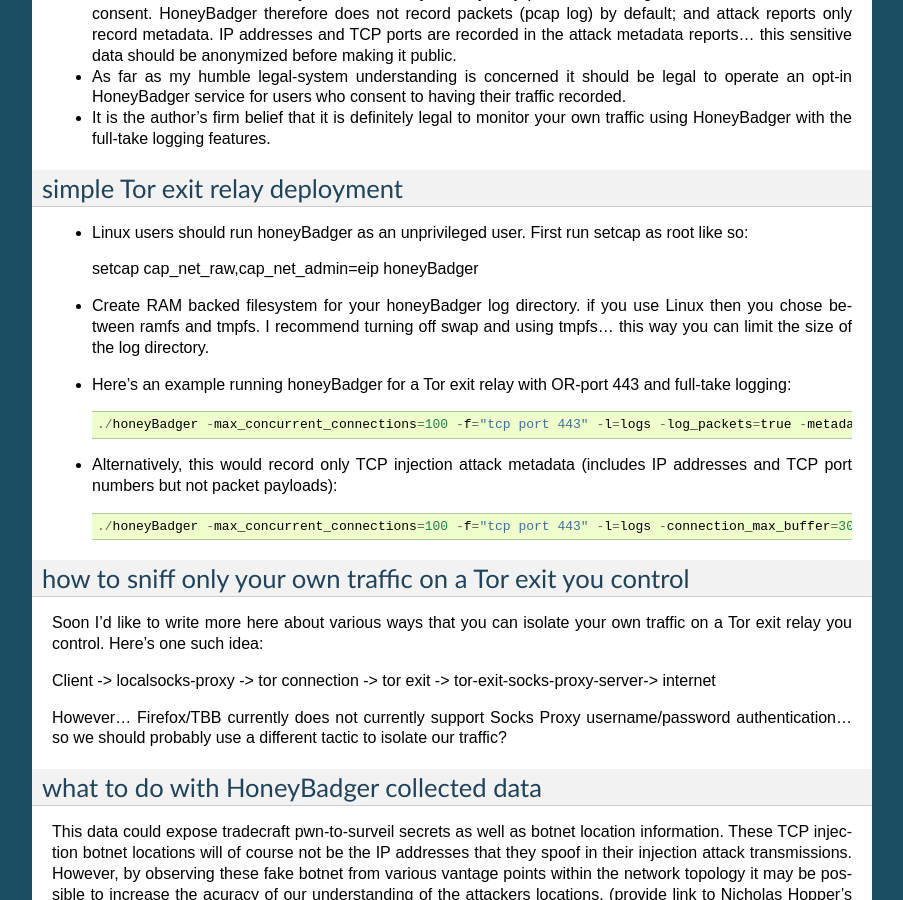
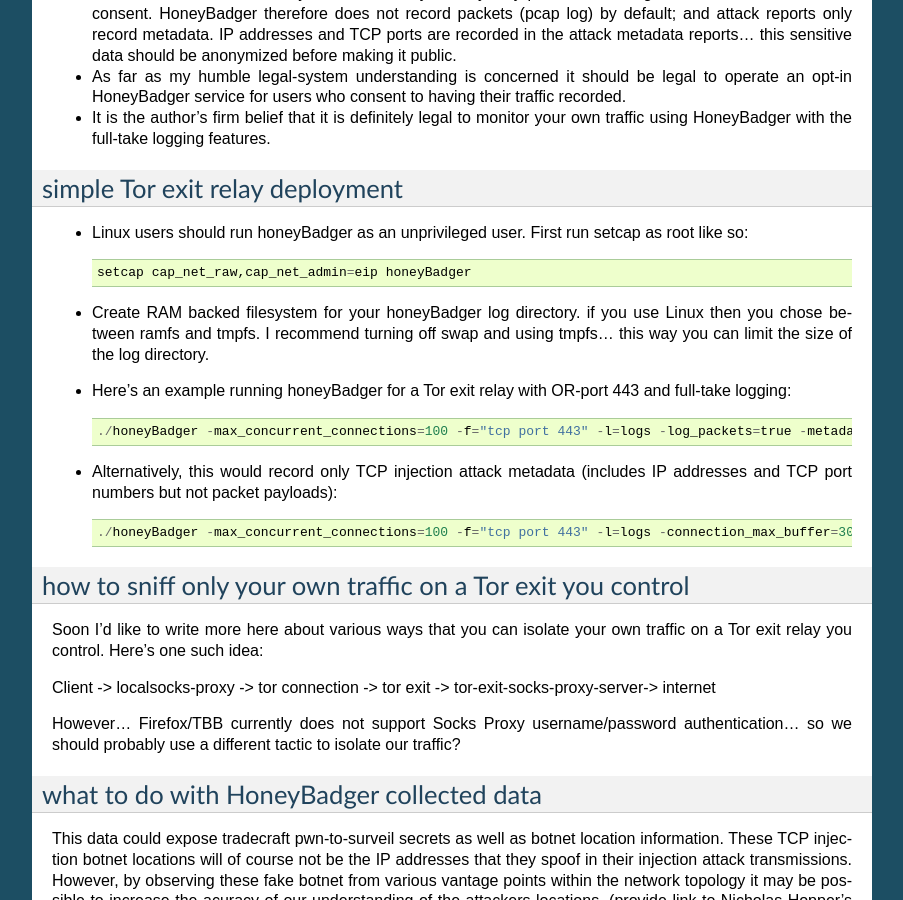
Before and after one commit to david415/HoneyBadger_docs, a Sphinx documentation site: the page built from source/index.rst, in a window 1280 px wide and 900 px high, scrolled down 1417 px. Shown: the whole window, without its empty margins (198-1101 px from the left). Built offline with Sphinx 7.4.7, drawn with Linux system fonts in a browser that asks for light colours; some of the changed text lies outside the part shown.

```diff
--- a/source/index.rst
+++ b/source/index.rst
@@ -18,11 +18,8 @@ HoneyBadger
 **TCP attack inquisitor and 0-day catcher.**
 
 - HoneyBadger is primarily a comprehensive TCP stream analysis tool for detecting and recording TCP attacks.
-
 - HoneyBadger is modern software written in Golang to deal with TCP's very olde injection vulnerabilities.
-
 - HoneyBadger includes a variety of TCP stream injection attacks written in golang. (2 so far)
-
 - Free as in GPLv3 (except for small sections of Google's BSD licensed code) and the source code is available on github:
 
 * https://github.com/david415/HoneyBadger
@@ -84,7 +81,8 @@ simple Tor exit relay deployment
 
 - Linux users should run honeyBadger as an unprivileged user. First run setcap as root like so::
 
-  setcap cap_net_raw,cap_net_admin=eip honeyBadger
+    setcap cap_net_raw,cap_net_admin=eip honeyBadger
+
 
 - Create RAM backed filesystem for your honeyBadger log directory. if you use Linux then you chose between ramfs and tmpfs. I recommend turning off swap and using tmpfs... this way you can limit the size of the log directory.
 
@@ -92,9 +90,11 @@ simple Tor exit relay deployment
 
   ./honeyBadger -max_concurrent_connections=100 -f="tcp port 443" -l=logs -log_packets=true -metadata_attack_log=false -connection_max_buffer=300 -total_max_buffer=3000 -tcp_idle_timeout=10m0s
 
+
 - Alternatively, this would record only TCP injection attack metadata (includes IP addresses and TCP port numbers but not packet payloads)::
 
   ./honeyBadger -max_concurrent_connections=100 -f="tcp port 443" -l=logs -connection_max_buffer=300 -total_max_buffer=3000 -tcp_idle_timeout=10m0s
+
 
 
 how to sniff only your own traffic on a Tor exit you control
@@ -104,7 +104,7 @@ Soon I'd like to write more here about various ways that you can isolate your ow
 
 Client -> localsocks-proxy -> tor connection -> tor exit -> tor-exit-socks-proxy-server-> internet
 
-However... Firefox/TBB currently does not currently support Socks Proxy username/password authentication... so we should probably use a different tactic to isolate our traffic?
+However... Firefox/TBB currently does not support Socks Proxy username/password authentication... so we should probably use a different tactic to isolate our traffic?
 
 
 
```
Also changed, not shown: other parts of source/index.rst (+0 -8 lines).
